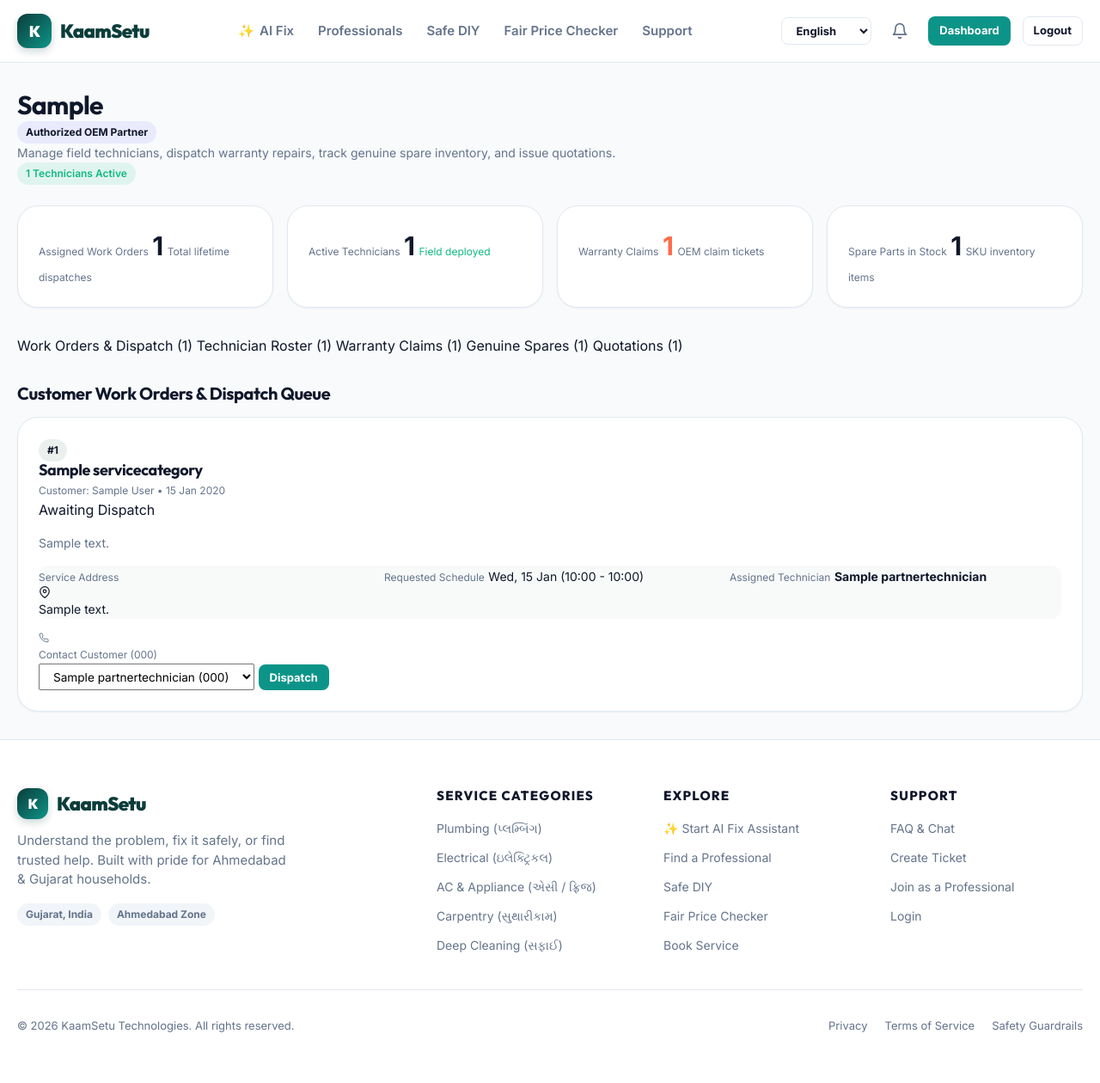
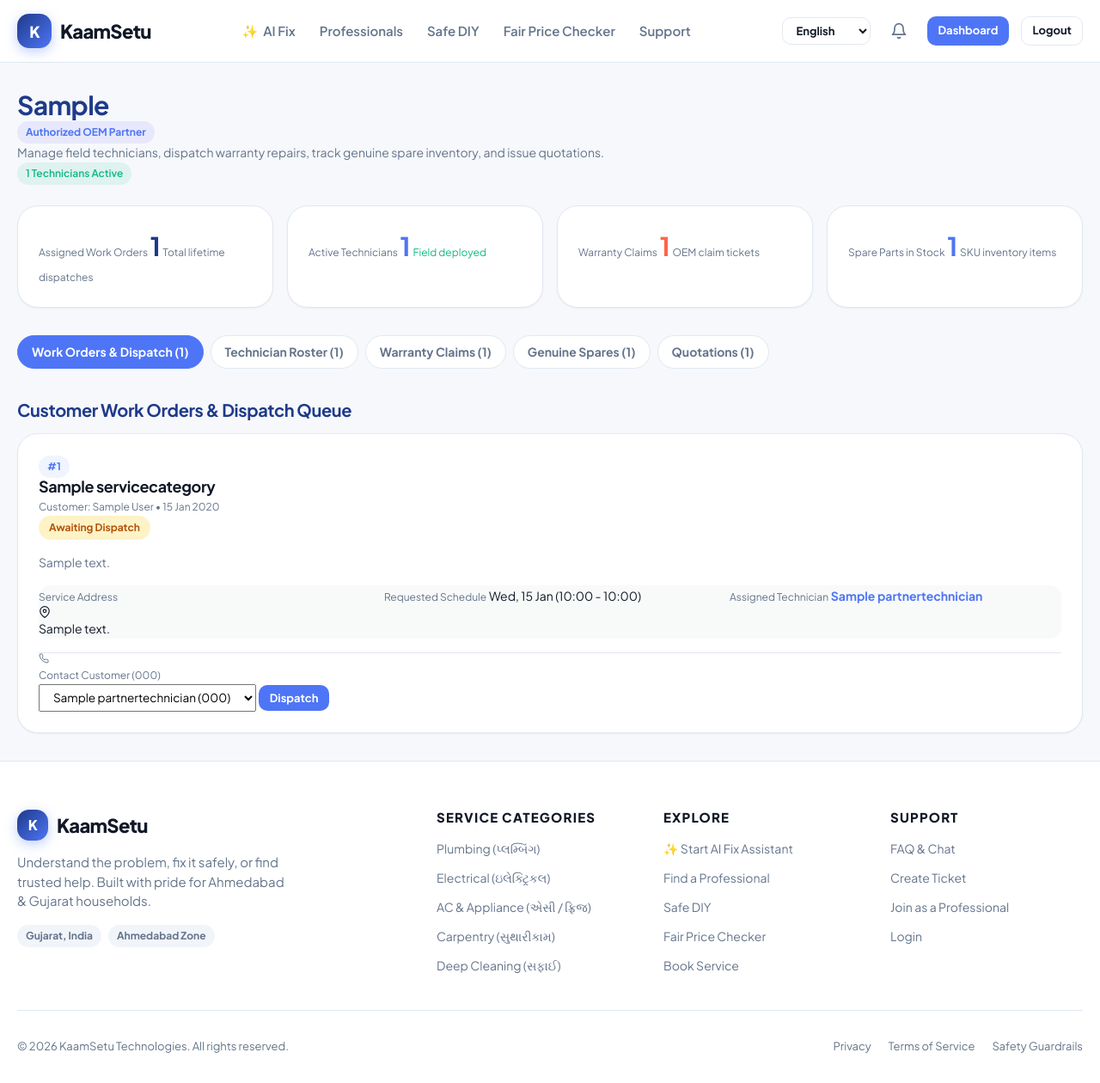
Before and after one commit to KamenSutariya007/KaamSetu, a Django app: page /partner/ in a window 1280 px wide. Shown: the whole page at 86% size. Before the commit the page ends 1201 px from the top, so only its background shows below. Run offline with Django 5.2, Linux system fonts and the light colour scheme; a user stored in the database is signed in; data comes from the database, SQL or seed files in the repository; tables that the repository leaves empty hold one stand-in row (values such as "Sample post"); data that the repository does not hold is empty.

Commit message:
feat: modernize entire platform UI to Royal Blue and Coral Figma design system

```diff
--- a/backend/static/css/base.css
+++ b/backend/static/css/base.css
@@ -2,19 +2,35 @@
    KaamSetu Design System — Base & Tokens
    ========================================================================== */
 
-@import url('https://fonts.googleapis.com/css2?family=Outfit:wght@400;500;600;700;800;900&family=Inter:wght@400;500;600;700&family=Noto+Sans+Gujarati:wght@400;500;600;700&display=swap');
+@import url('https://fonts.googleapis.com/css2?family=Plus+Jakarta+Sans:wght@400;500;600;700;800;900&family=Inter:wght@400;500;600;700&family=Noto+Sans+Gujarati:wght@400;500;600;700&display=swap');
 
 :root {
-  /* Core Colors */
-  --color-brand-dark: #0B3D3A;
-  --color-brand: #0D9488;
-  --color-brand-light: #14B8A6;
-  --color-brand-soft: #CCFBF1;
-  --color-coral: #FF6B4A;
+  /* Core Colors — Royal Blue Figma Modern Trust System */
+  --color-brand-dark: #1E3A8A;
+  --color-brand: #4E75F6;
+  --color-brand-hover: #3B62E3;
+  --color-brand-active: #2F54D4;
+  --color-brand-light: #60A5FA;
+  --color-brand-soft: #EFF4FF;
+  --color-brand-border: #DCE6FD;
+
+  --color-coral: #FF6548;
   --color-coral-hover: #E05333;
-  --color-coral-soft: #FFE4DE;
-  --color-indigo: #635BFF;
-  --color-indigo-soft: #EEF2FF;
+  --color-coral-soft: #FFF1EE;
+
+  --color-indigo: #4E75F6;
+  --color-indigo-soft: #EFF4FF;
+
+  /* Compatibility & Legacy Aliases */
+  --color-primary: var(--color-brand);
+  --color-primary-dark: var(--color-brand-dark);
+  --color-primary-light: var(--color-brand-light);
+  --color-primary-soft: var(--color-brand-soft);
+  --color-purple: var(--color-brand);
+  --color-text: var(--color-ink);
+  --color-text-muted: var(--color-muted);
+  --color-border: var(--color-line);
+  --color-card: var(--color-surface);
 
   /* Semantic */
   --color-success: #10B981;
@@ -23,34 +39,34 @@
   --color-warning-soft: #FEF3C7;
   --color-danger: #EF4444;
   --color-danger-soft: #FEE2E2;
-  --color-info: #0284C7;
-  --color-info-soft: #E0F2FE;
+  --color-info: #3B82F6;
+  --color-info-soft: #EFF6FF;
 
   /* Neutrals */
-  --color-page: #F8FAFC;
+  --color-page: #F6F8FB;
   --color-surface: #FFFFFF;
   --color-surface-elevated: #FFFFFF;
-  --color-ink: #0F172A;
-  --color-ink-light: #334155;
+  --color-ink: #111827;
+  --color-ink-light: #1E293B;
   --color-muted: #64748B;
   --color-muted-light: #94A3B8;
   --color-line: #E2E8F0;
   --color-line-light: #F1F5F9;
 
   /* Typography */
-  --font-sans: 'Inter', -apple-system, BlinkMacSystemFont, "Segoe UI", Roboto, sans-serif;
-  --font-display: 'Outfit', var(--font-sans);
+  --font-sans: 'Plus Jakarta Sans', 'Inter', -apple-system, BlinkMacSystemFont, "Segoe UI", Roboto, sans-serif;
+  --font-display: 'Plus Jakarta Sans', var(--font-sans);
   --font-gujarati: 'Noto Sans Gujarati', var(--font-sans);
 
   /* Shadows */
   --shadow-sm: 0 1px 2px 0 rgba(15, 23, 42, 0.05);
   --shadow-md: 0 4px 6px -1px rgba(15, 23, 42, 0.08), 0 2px 4px -2px rgba(15, 23, 42, 0.05);
   --shadow-lg: 0 10px 15px -3px rgba(15, 23, 42, 0.08), 0 4px 6px -4px rgba(15, 23, 42, 0.04);
-  --shadow-xl: 0 20px 25px -5px rgba(15, 23, 42, 0.1), 0 8px 10px -6px rgba(15, 23, 42, 0.04);
+  --shadow-xl: 0 20px 25px -5px rgba(15, 23, 42, 0.08), 0 8px 10px -6px rgba(15, 23, 42, 0.04);
 
-  /* Radius */
-  --radius-sm: 8px;
-  --radius-md: 12px;
+  /* Radius — Standard 14px */
+  --radius-sm: 10px;
+  --radius-md: 14px;
   --radius-lg: 18px;
   --radius-xl: 24px;
   --radius-full: 9999px;
--- a/backend/static/css/components.css
+++ b/backend/static/css/components.css
@@ -38,8 +38,8 @@
 }
 
 .btn-primary:hover {
-  background-color: var(--color-brand-dark);
-  box-shadow: 0 4px 12px rgba(13, 148, 136, 0.25);
+  background-color: var(--color-brand-hover);
+  box-shadow: 0 4px 14px rgba(78, 117, 246, 0.35);
 }
 
 .btn-coral {
@@ -49,7 +49,7 @@
 
 .btn-coral:hover {
   background-color: var(--color-coral-hover);
-  box-shadow: 0 4px 12px rgba(255, 107, 74, 0.3);
+  box-shadow: 0 4px 14px rgba(255, 101, 72, 0.35);
 }
 
 .btn-outline {
@@ -114,8 +114,8 @@
 }
 
 .card-hover:hover {
-  border-color: rgba(13, 148, 136, 0.3);
-  box-shadow: var(--shadow-md);
+  border-color: rgba(78, 117, 246, 0.35);
+  box-shadow: var(--shadow-lg);
   transform: translateY(-2px);
 }
 
@@ -156,6 +156,26 @@
 .badge-completed { background-color: var(--color-success-soft); color: #065F46; }
 .badge-cancelled, .badge-rejected { background-color: var(--color-danger-soft); color: #991B1B; }
 .badge-neutral { background-color: var(--color-line-light); color: var(--color-muted); }
+
+/* Status Badges */
+.status-badge {
+  display: inline-flex;
+  align-items: center;
+  gap: 0.375rem;
+  font-size: 0.75rem;
+  font-weight: 700;
+  text-transform: capitalize;
+  padding: 0.3rem 0.75rem;
+  border-radius: var(--radius-full);
+}
+.status-requested { background-color: var(--color-warning-soft); color: #B45309; }
+.status-accepted { background-color: var(--color-brand-soft); color: var(--color-brand); }
+.status-preparing { background-color: var(--color-indigo-soft); color: var(--color-indigo); }
+.status-on-the-way, .status-on_the_way { background-color: var(--color-brand-soft); color: var(--color-brand-dark); }
+.status-arrived { background-color: var(--color-indigo-soft); color: var(--color-brand); }
+.status-in-progress, .status-started { background-color: var(--color-brand-soft); color: var(--color-brand); }
+.status-completed { background-color: var(--color-success-soft); color: #065F46; }
+.status-cancelled, .status-rejected { background-color: var(--color-danger-soft); color: #991B1B; }
 
 /* Flash Messages / Toasts */
 .messages-container {
@@ -198,7 +218,7 @@
 }
 
 /* Tabs */
-.tabs-nav {
+.tabs-nav, .tabs {
   display: flex;
   gap: 0.5rem;
   overflow-x: auto;
@@ -206,7 +226,7 @@
   margin-bottom: 1.5rem;
 }
 
-.tab-btn {
+.tab-btn, .tab-item {
   padding: 0.5rem 1rem;
   border-radius: var(--radius-full);
   font-size: 0.875rem;
@@ -217,14 +237,18 @@
   cursor: pointer;
   white-space: nowrap;
   transition: all var(--transition-fast);
+  text-decoration: none;
+  display: inline-flex;
+  align-items: center;
+  gap: 0.375rem;
 }
 
-.tab-btn:hover {
+.tab-btn:hover, .tab-item:hover {
   background-color: var(--color-line-light);
   color: var(--color-ink);
 }
 
-.tab-btn.active {
+.tab-btn.active, .tab-item.active {
   background-color: var(--color-brand);
   border-color: var(--color-brand);
   color: #FFFFFF;
--- a/backend/static/css/dashboard.css
+++ b/backend/static/css/dashboard.css
@@ -21,12 +21,14 @@
 
 /* Hero dark card */
 .hero-dark-card {
-  background-color: var(--color-brand-dark);
+  background: linear-gradient(135deg, #0F172A 0%, #1E3A8A 60%, #2563EB 100%);
   color: #FFFFFF;
   border-radius: var(--radius-xl);
   padding: 1.75rem;
   position: relative;
   overflow: hidden;
+  box-shadow: 0 10px 25px -5px rgba(30, 58, 138, 0.25);
+  border: 1px solid rgba(255, 255, 255, 0.12);
 }
 
 .hero-dark-card h3 {
@@ -51,6 +53,14 @@
   border: 1px solid var(--color-line);
   border-radius: var(--radius-lg);
   padding: 1.25rem;
+  box-shadow: var(--shadow-sm);
+  transition: all var(--transition-fast);
+}
+
+.kpi-card:hover {
+  border-color: var(--color-brand-border);
+  box-shadow: var(--shadow-md);
+  transform: translateY(-1px);
 }
 
 .kpi-value {
@@ -81,7 +91,7 @@
 }
 
 .booking-card:hover {
-  border-color: rgba(13, 148, 136, 0.4);
+  border-color: rgba(78, 117, 246, 0.35);
   box-shadow: var(--shadow-md);
 }
 
--- a/backend/static/css/forms.css
+++ b/backend/static/css/forms.css
@@ -30,7 +30,7 @@
   outline: none;
   border-color: var(--color-brand);
   background-color: #FFFFFF;
-  box-shadow: 0 0 0 3px rgba(13, 148, 136, 0.15);
+  box-shadow: 0 0 0 3.5px rgba(78, 117, 246, 0.14);
 }
 
 .form-input::placeholder, .form-textarea::placeholder {
--- a/backend/static/css/layout.css
+++ b/backend/static/css/layout.css
@@ -28,7 +28,7 @@
   font-family: var(--font-display);
   font-size: 1.375rem;
   font-weight: 900;
-  color: var(--color-brand-dark);
+  color: var(--color-ink);
   letter-spacing: -0.03em;
 }
 
@@ -38,11 +38,11 @@
   width: 2.5rem;
   height: 2.5rem;
   border-radius: var(--radius-md);
-  background: linear-gradient(135deg, var(--color-brand-dark), var(--color-brand));
+  background: linear-gradient(135deg, #1E3A8A 0%, #4E75F6 100%);
   color: #FFFFFF;
   font-weight: 900;
   font-size: 1.125rem;
-  box-shadow: 0 4px 10px rgba(11, 61, 58, 0.2);
+  box-shadow: 0 4px 14px rgba(78, 117, 246, 0.35);
 }
 
 .nav-links-desktop {
@@ -269,7 +269,7 @@
 
 .sidebar-link.active {
   background-color: var(--color-brand-soft);
-  color: var(--color-brand-dark);
+  color: var(--color-brand);
   font-weight: 700;
 }
 
--- a/backend/templates/customer/booking_detail.html
+++ b/backend/templates/customer/booking_detail.html
@@ -35,8 +35,8 @@
       <div class="d-flex justify-between items-center flex-wrap gap-4">
         <div>
           <div class="d-flex items-center gap-3 mb-2">
-            <h1 class="text-2xl font-bold" style="color: var(--color-primary-dark); margin: 0;">{{ booking.category.name }}</h1>
-            <span class="badge" style="background: rgba(11, 61, 58, 0.08); color: var(--color-primary); font-weight: 700;">#{{ booking.id }}</span>
+            <h1 class="text-2xl font-bold" style="color: var(--color-ink); margin: 0;">{{ booking.category.name }}</h1>
+            <span class="badge" style="background: var(--color-brand-soft); color: var(--color-brand); font-weight: 700; border-radius: var(--radius-md);">#{{ booking.id }}</span>
           </div>
           <p class="text-sm text-muted">Created on {{ booking.created_at|date:"D, d M Y, h:i A" }}</p>
         </div>
@@ -132,7 +132,7 @@
 
         <!-- Completion OTP Security Card (Only when active / in progress) -->
         {% if booking.status in 'accepted,preparing,on_the_way,arrived,started' and booking.completion_otp %}
-          <div class="card p-6 mb-6" style="background: linear-gradient(135deg, rgba(11, 61, 58, 0.05), rgba(255, 107, 74, 0.05)); border: 1.5px dashed var(--color-primary);">
+          <div class="card p-6 mb-6" style="background: linear-gradient(135deg, var(--color-brand-soft), var(--color-coral-soft)); border: 1.5px dashed var(--color-brand); border-radius: var(--radius-xl);">
             <div class="d-flex items-start gap-4">
               <div style="width: 48px; height: 48px; border-radius: 50%; background: var(--color-primary); color: white; display: flex; align-items: center; justify-content: center; flex-shrink: 0;">
                 <svg width="24" height="24" viewBox="0 0 24 24" fill="none" stroke="currentColor" stroke-width="2"><rect x="3" y="11" width="18" height="11" rx="2" ry="2"/><path d="M7 11V7a5 5 0 0 1 10 0v4"/></svg>
--- a/backend/templates/customer/bookings.html
+++ b/backend/templates/customer/bookings.html
@@ -39,7 +39,7 @@
           <div class="card p-6" style="transition: transform 0.2s, box-shadow 0.2s;">
             <div class="d-flex justify-between items-start flex-wrap gap-4 mb-4">
               <div class="d-flex items-center gap-3">
-                <div class="badge" style="background: rgba(11, 61, 58, 0.08); color: var(--color-primary); font-weight: 700; font-size: 0.9rem; padding: 0.4rem 0.8rem;">
+                <div class="badge" style="background: var(--color-brand-soft); color: var(--color-brand); font-weight: 700; font-size: 0.9rem; padding: 0.4rem 0.8rem; border-radius: var(--radius-md);">
                   #{{ booking.id }}
                 </div>
                 <div>
@@ -130,7 +130,7 @@
       </div>
     {% else %}
       <div class="card p-12 text-center" style="max-width: 540px; margin: 2rem auto;">
-        <div style="width: 64px; height: 64px; border-radius: 50%; background: rgba(11, 61, 58, 0.08); display: flex; align-items: center; justify-content: center; margin: 0 auto 1.5rem; color: var(--color-primary);">
+        <div style="width: 64px; height: 64px; border-radius: 50%; background: var(--color-brand-soft); display: flex; align-items: center; justify-content: center; margin: 0 auto 1.5rem; color: var(--color-brand);">
           <svg width="32" height="32" viewBox="0 0 24 24" fill="none" stroke="currentColor" stroke-width="2"><rect x="3" y="4" width="18" height="18" rx="2" ry="2"/><line x1="16" y1="2" x2="16" y2="6"/><line x1="8" y1="2" x2="8" y2="6"/><line x1="3" y1="10" x2="21" y2="10"/></svg>
         </div>
         <h3 class="text-xl font-bold mb-2">No bookings found</h3>
--- a/backend/templates/customer/notifications.html
+++ b/backend/templates/customer/notifications.html
@@ -28,8 +28,8 @@
     {% if notifications %}
       <div class="card p-0" style="overflow: hidden;">
         {% for n in notifications %}
-          <div class="p-4 d-flex items-start gap-4" style="border-bottom: 1px solid var(--color-border); {% if not n.is_read %}background: rgba(11, 61, 58, 0.03); border-left: 4px solid var(--color-primary);{% else %}border-left: 4px solid transparent;{% endif %}">
-            <div style="width: 40px; height: 40px; border-radius: 50%; background: {% if not n.is_read %}rgba(11, 61, 58, 0.1){% else %}#F3F4F6{% endif %}; color: var(--color-primary); display: flex; align-items: center; justify-content: center; flex-shrink: 0;">
+          <div class="p-4 d-flex items-start gap-4" style="border-bottom: 1px solid var(--color-border); {% if not n.is_read %}background: rgba(78, 117, 246, 0.04); border-left: 4px solid var(--color-brand);{% else %}border-left: 4px solid transparent;{% endif %}">
+            <div style="width: 40px; height: 40px; border-radius: 50%; background: {% if not n.is_read %}var(--color-brand-soft){% else %}#F3F4F6{% endif %}; color: var(--color-brand); display: flex; align-items: center; justify-content: center; flex-shrink: 0;">
               {% if n.notification_type == 'booking' %}
                 <svg width="20" height="20" viewBox="0 0 24 24" fill="none" stroke="currentColor" stroke-width="2"><rect x="3" y="4" width="18" height="18" rx="2" ry="2"/><line x1="16" y1="2" x2="16" y2="6"/><line x1="8" y1="2" x2="8" y2="6"/><line x1="3" y1="10" x2="21" y2="10"/></svg>
               {% elif n.notification_type == 'tracking' %}
@@ -55,7 +55,7 @@
       </div>
     {% else %}
       <div class="card p-12 text-center">
-        <div style="width: 64px; height: 64px; border-radius: 50%; background: rgba(11, 61, 58, 0.08); display: flex; align-items: center; justify-content: center; margin: 0 auto 1rem; color: var(--color-primary);">
+        <div style="width: 64px; height: 64px; border-radius: 50%; background: var(--color-brand-soft); display: flex; align-items: center; justify-content: center; margin: 0 auto 1rem; color: var(--color-brand);">
           <svg width="32" height="32" viewBox="0 0 24 24" fill="none" stroke="currentColor" stroke-width="2"><path d="M18 8A6 6 0 0 0 6 8c0 7-3 9-3 9h18s-3-2-3-9"/><path d="M13.73 21a2 2 0 0 1-3.46 0"/></svg>
         </div>
         <h3 class="text-lg font-bold mb-1">You're All Caught Up</h3>
--- a/backend/templates/customer/passport.html
+++ b/backend/templates/customer/passport.html
@@ -24,7 +24,7 @@
     <!-- Metric Cards -->
     <div class="grid grid-3 gap-6 mb-8">
       <div class="card p-6 d-flex items-center gap-4">
-        <div style="width: 52px; height: 52px; border-radius: var(--radius-md); background: rgba(11, 61, 58, 0.08); color: var(--color-primary); display: flex; align-items: center; justify-content: center;">
+        <div style="width: 52px; height: 52px; border-radius: var(--radius-md); background: var(--color-brand-soft); color: var(--color-brand); display: flex; align-items: center; justify-content: center;">
           <svg width="26" height="26" viewBox="0 0 24 24" fill="none" stroke="currentColor" stroke-width="2"><rect x="2" y="2" width="20" height="8" rx="2" ry="2"/><rect x="2" y="14" width="20" height="8" rx="2" ry="2"/><line x1="6" y1="6" x2="6.01" y2="6"/><line x1="6" y1="18" x2="6.01" y2="18"/></svg>
         </div>
         <div>
@@ -136,7 +136,7 @@
       </div>
     {% else %}
       <div class="card p-12 text-center" style="max-width: 580px; margin: 2rem auto;">
-        <div style="width: 72px; height: 72px; border-radius: 50%; background: rgba(11, 61, 58, 0.08); display: flex; align-items: center; justify-content: center; margin: 0 auto 1.5rem; color: var(--color-primary); font-size: 2rem;">
+        <div style="width: 72px; height: 72px; border-radius: 50%; background: var(--color-brand-soft); display: flex; align-items: center; justify-content: center; margin: 0 auto 1.5rem; color: var(--color-brand); font-size: 2rem;">
           📑
         </div>
         <h3 class="text-xl font-bold mb-2">No Appliances Cataloged Yet</h3>
--- a/backend/templates/customer/profile.html
+++ b/backend/templates/customer/profile.html
@@ -21,7 +21,7 @@
             {{ user.first_name|first|default:user.phone|slice:":1"|default:"U" }}
           </div>
           <h2 class="text-xl font-bold mb-1" style="color: var(--color-primary-dark);">{{ user.get_full_name|default:user.phone }}</h2>
-          <span class="badge mb-3" style="background: rgba(11, 61, 58, 0.08); color: var(--color-primary); font-weight: 600;">
+          <span class="badge mb-3" style="background: var(--color-brand-soft); color: var(--color-brand); font-weight: 700; border-radius: var(--radius-md);">
             {{ user.get_role_display }}
           </span>
           <p class="text-xs text-muted mb-0">Member since {{ user.date_joined|date:"M Y" }}</p>
--- a/backend/templates/pages/fair_price.html
+++ b/backend/templates/pages/fair_price.html
@@ -58,7 +58,7 @@
         <p style="font-size: 2.25rem; font-weight: 900; color: var(--color-ink); margin-top: 0.25rem;">₹{{ result.quoted_price }}</p>
       </div>
 
-      <div style="text-align: center; padding: 1.5rem; background: var(--color-brand-soft); border-radius: var(--radius-lg); border: 1px solid rgba(13, 148, 136, 0.25);">
+      <div style="text-align: center; padding: 1.5rem; background: var(--color-brand-soft); border-radius: var(--radius-lg); border: 1px solid var(--color-brand-border);">
         <p style="font-size: 0.75rem; font-weight: 800; text-transform: uppercase; color: var(--color-brand-dark);">Typical Local Range</p>
         <p style="font-size: 2.25rem; font-weight: 900; color: var(--color-brand-dark); margin-top: 0.25rem;">₹{{ result.typical_range_min }}–{{ result.typical_range_max }}</p>
       </div>
--- a/backend/templates/partner/dashboard.html
+++ b/backend/templates/partner/dashboard.html
@@ -79,7 +79,7 @@
               <div class="d-flex justify-between items-start flex-wrap gap-4 mb-4">
                 <div>
                   <div class="d-flex items-center gap-2 mb-1">
-                    <span class="badge" style="background: rgba(11, 61, 58, 0.08); color: var(--color-primary); font-weight: 700;">#{{ b.id }}</span>
+                    <span class="badge" style="background: var(--color-brand-soft); color: var(--color-brand); font-weight: 700; border-radius: var(--radius-md);">#{{ b.id }}</span>
                     <h3 class="font-bold text-lg" style="margin: 0;">{{ b.category.name }}</h3>
                   </div>
                   <span class="text-xs text-muted">Customer: {{ b.customer.get_full_name|default:b.customer.phone }} • {{ b.created_at|date:"d M Y" }}</span>
@@ -216,7 +216,7 @@
                   <td class="p-3 font-bold">#{{ claim.id }}</td>
                   <td class="p-3">{{ claim.customer_name }}</td>
                   <td class="p-3">{{ claim.appliance_brand|default:"Authorized OEM Device" }}</td>
-                  <td class="p-3"><span class="badge" style="background: rgba(11, 61, 58, 0.1); color: var(--color-primary);">{{ claim.get_status_display }}</span></td>
+                  <td class="p-3"><span class="badge" style="background: var(--color-brand-soft); color: var(--color-brand); border-radius: var(--radius-md); font-weight: 700;">{{ claim.get_status_display }}</span></td>
                   <td class="p-3 text-muted">{{ claim.created_at|date:"d M Y" }}</td>
                 </tr>
               {% endfor %}
--- a/backend/templates/provider/dashboard.html
+++ b/backend/templates/provider/dashboard.html
@@ -84,7 +84,7 @@
               <div class="d-flex justify-between items-start flex-wrap gap-4 mb-4">
                 <div>
                   <div class="d-flex items-center gap-3 mb-1">
-                    <span class="badge" style="background: rgba(11, 61, 58, 0.08); color: var(--color-primary); font-weight: 700;">#{{ job.id }}</span>
+                    <span class="badge" style="background: var(--color-brand-soft); color: var(--color-brand); font-weight: 700; border-radius: var(--radius-md);">#{{ job.id }}</span>
                     <h3 class="font-bold text-lg" style="margin: 0;">{{ job.category.name }}</h3>
                   </div>
                   <span class="text-xs text-muted">Booked by {{ job.customer.get_full_name|default:job.customer.phone }}</span>
--- a/backend/templates/support/desk.html
+++ b/backend/templates/support/desk.html
@@ -33,7 +33,7 @@
         <div style="overflow-y: auto; flex: 1; max-height: 600px;">
           {% if tickets %}
             {% for ticket in tickets %}
-              <a href="?ticket={{ ticket.id }}" class="p-4 block" style="border-bottom: 1px solid var(--color-border); text-decoration: none; color: inherit; transition: background 0.15s; {% if selected_ticket and selected_ticket.id == ticket.id %}background: rgba(11, 61, 58, 0.05); border-left: 4px solid var(--color-primary);{% else %}border-left: 4px solid transparent;{% endif %}">
+              <a href="?ticket={{ ticket.id }}" class="p-4 block" style="border-bottom: 1px solid var(--color-border); text-decoration: none; color: inherit; transition: background 0.15s; {% if selected_ticket and selected_ticket.id == ticket.id %}background: rgba(78, 117, 246, 0.06); border-left: 4px solid var(--color-brand);{% else %}border-left: 4px solid transparent;{% endif %}">
                 <div class="d-flex justify-between items-start mb-1">
                   <span class="font-bold text-xs" style="color: var(--color-primary);">#{{ ticket.ticket_number }}</span>
                   <div>
@@ -69,7 +69,7 @@
             <div class="d-flex justify-between items-start flex-wrap gap-4 mb-4 pb-4" style="border-bottom: 1px solid var(--color-border);">
               <div>
                 <div class="d-flex items-center gap-2 mb-1">
-                  <span class="badge" style="background: rgba(11, 61, 58, 0.08); color: var(--color-primary); font-weight: 700;">#{{ selected_ticket.ticket_number }}</span>
+                  <span class="badge" style="background: var(--color-brand-soft); color: var(--color-brand); font-weight: 700; border-radius: var(--radius-md);">#{{ selected_ticket.ticket_number }}</span>
                   <h2 class="font-bold text-xl" style="color: var(--color-primary-dark); margin: 0;">{{ selected_ticket.subject }}</h2>
                 </div>
                 <span class="text-xs text-muted">
@@ -112,7 +112,7 @@
             <h3 class="font-bold text-sm mb-4" style="color: var(--color-primary-dark);">Discussion Thread</h3>
             <div class="mb-6 grid gap-3" style="max-height: 340px; overflow-y: auto;">
               {% for msg in selected_ticket.messages.all %}
-                <div class="p-4" style="border-radius: var(--radius-md); {% if msg.is_internal %}background: #FFFBEB; border: 1px dashed #F59E0B;{% elif msg.sender == user %}background: rgba(11, 61, 58, 0.05); margin-left: 2rem;{% else %}background: #F3F4F6; margin-right: 2rem;{% endif %}">
+                <div class="p-4" style="border-radius: var(--radius-md); {% if msg.is_internal %}background: #FFFBEB; border: 1px dashed #F59E0B;{% elif msg.sender == user %}background: var(--color-brand-soft); margin-left: 2rem;{% else %}background: #F3F4F6; margin-right: 2rem;{% endif %}">
                   <div class="d-flex justify-between items-center mb-1 text-xs">
                     <span class="font-bold">
                       {{ msg.sender.get_full_name|default:msg.sender.phone }}
```
Also changed, not shown: backend/templates/customer/track.html (+13 -8 lines), backend/templates/pages/landing.html (+4 -4 lines).
